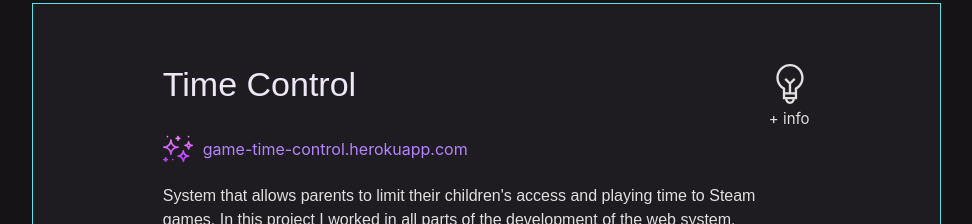
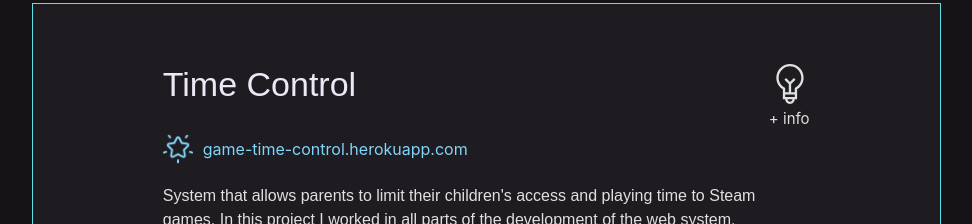
Before and after one commit to gsajulia/gsajulia.github.io, a React (Create React App) app: page / in a window 1280 px wide. Shown: the part 2760-2984 px from the top of the page, without its empty margins (173-1145 px from the left). Built offline with nearby package versions, Linux system fonts and the light colour scheme.

Commit message:
change link style of projects

```diff
--- a/src/components/projects/projects.component.tsx
+++ b/src/components/projects/projects.component.tsx
@@ -31,7 +31,7 @@
 
 /* Icons */
 import Github from "./../../assets/technologies/github.png";
-import { ReactComponent as Stars } from "./../../assets/stars.svg";
+import Sparkle from "./../../assets/technologies/sparkles.png";
 
 const AboutTypography = withStyles({
   root: {
@@ -124,12 +124,14 @@
           </TitleContainer>
           {website.exist ? (
             <ContainerImage>
-              <Stars
+              <img
+                alt="StarsIcon"
                 style={{
                   width: 30,
                   height: 30,
                   marginRight: 10,
                 }}
+                src={Sparkle}
               />
               <SiteReference href={website?.url}>
                 {website?.urlName}
--- a/src/components/projects/projects.styles.ts
+++ b/src/components/projects/projects.styles.ts
@@ -32,9 +32,9 @@
 `;
 
 export const SiteReference = styled.a`
-    color: #B485FF;
+    color: #81d4fa;
     text-decoration:none;
     &:hover {
-        color: #c39dff;
+        color: #4fc3f7;
     }
 `;
```
Also changed, not shown: src/assets/technologies/github.png, src/assets/technologies/sparkles.png (added).
